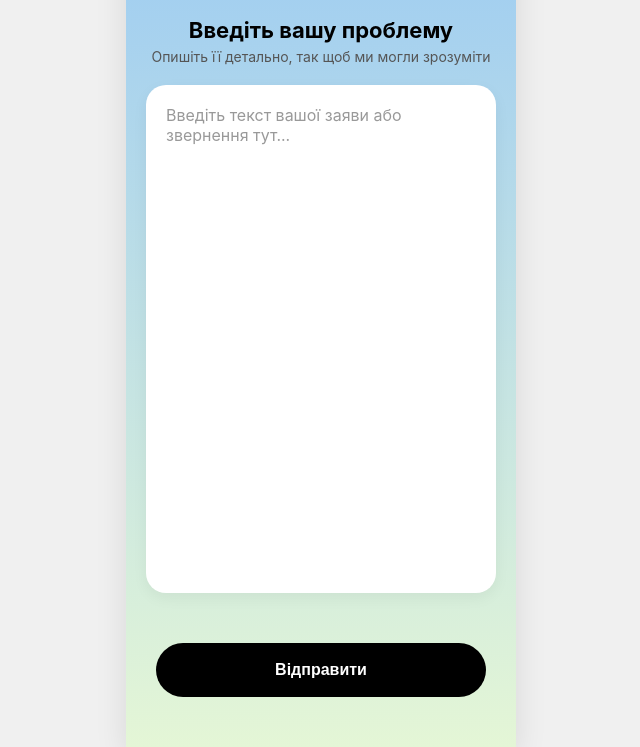
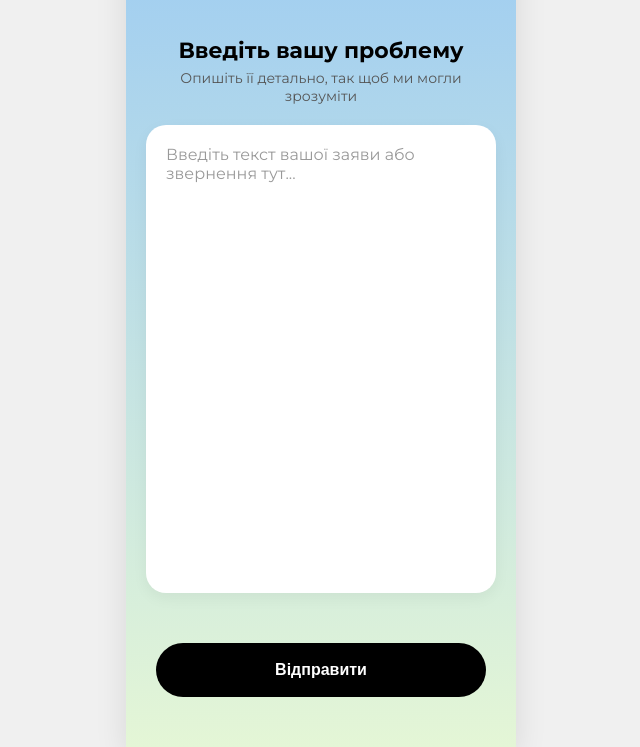
Before and after one commit to yuriikovtik-cpu/DiaAI, a plain HTML site: page Komunalservice/index.html in a window 1280 px wide. Shown: the part 97-844 px from the top of the page, without its empty margins (319-959 px from the left). Drawn offline with Linux system fonts and the light colour scheme.

Commit message:
Small changes to font

```diff
--- a/Komunalservice/index.html
+++ b/Komunalservice/index.html
@@ -4,6 +4,11 @@
     <meta charset="UTF-8">
     <meta name="viewport" content="width=device-width, initial-scale=1.0">
     <title>Mobile Dia Komunal servise</title>
+
+    <link rel="preconnect" href="https://fonts.googleapis.com">
+    <link rel="preconnect" href="https://fonts.gstatic.com" crossorigin>
+    <link href="https://fonts.googleapis.com/css2?family=Montserrat:wght@400;500;600;700&display=swap" rel="stylesheet">
+
     <link rel="stylesheet" href="styles.css">
 </head>
 <body>
--- a/Komunalservice/styles.css
+++ b/Komunalservice/styles.css
@@ -6,7 +6,7 @@
 }
 
 body {
-    font-family: -apple-system, BlinkMacSystemFont, "Segoe UI", Roboto, Helvetica, Arial, sans-serif;
+    font-family: 'Montserrat', sans-serif;
     display: flex;
     justify-content: center;
     align-items: center;
```
